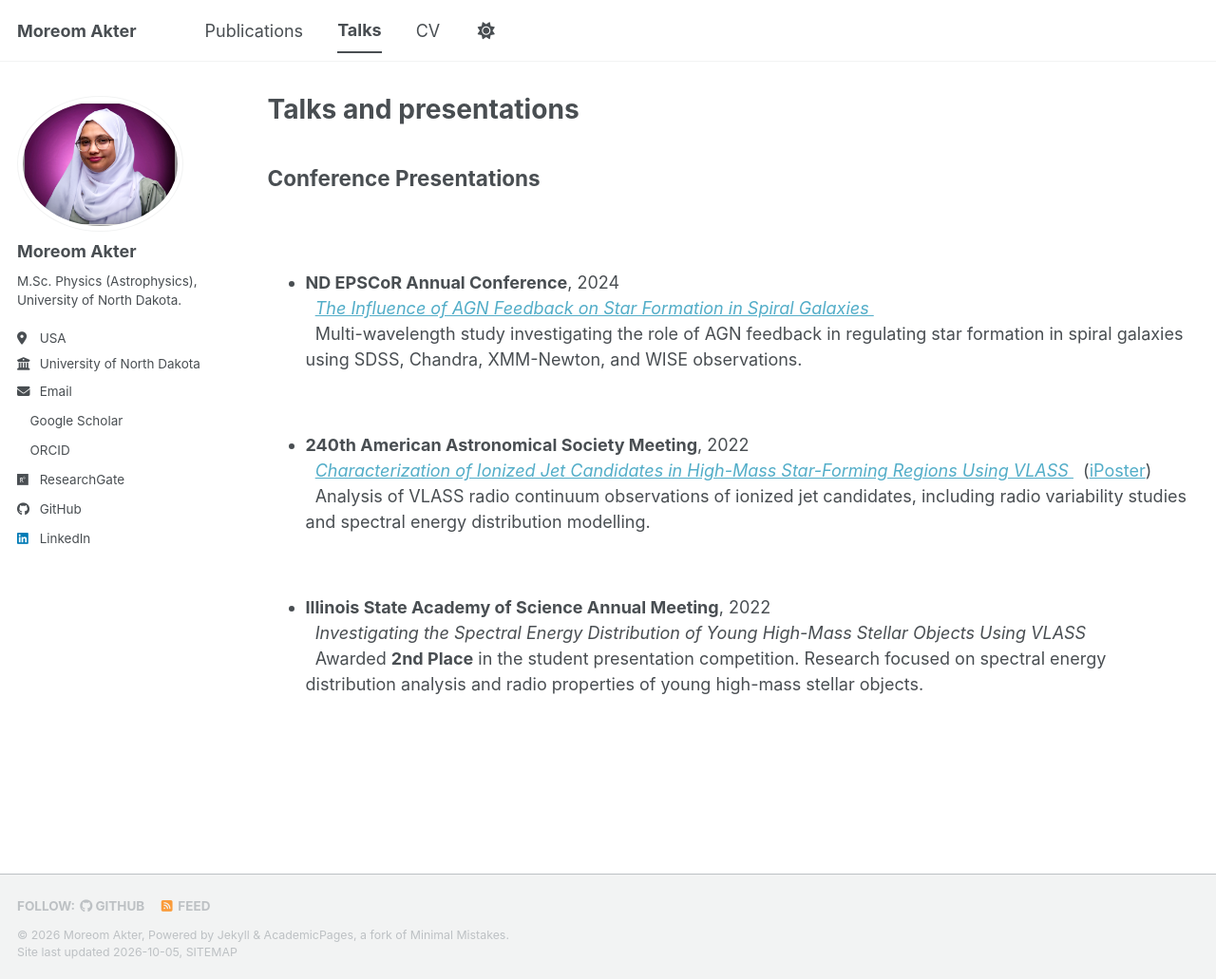
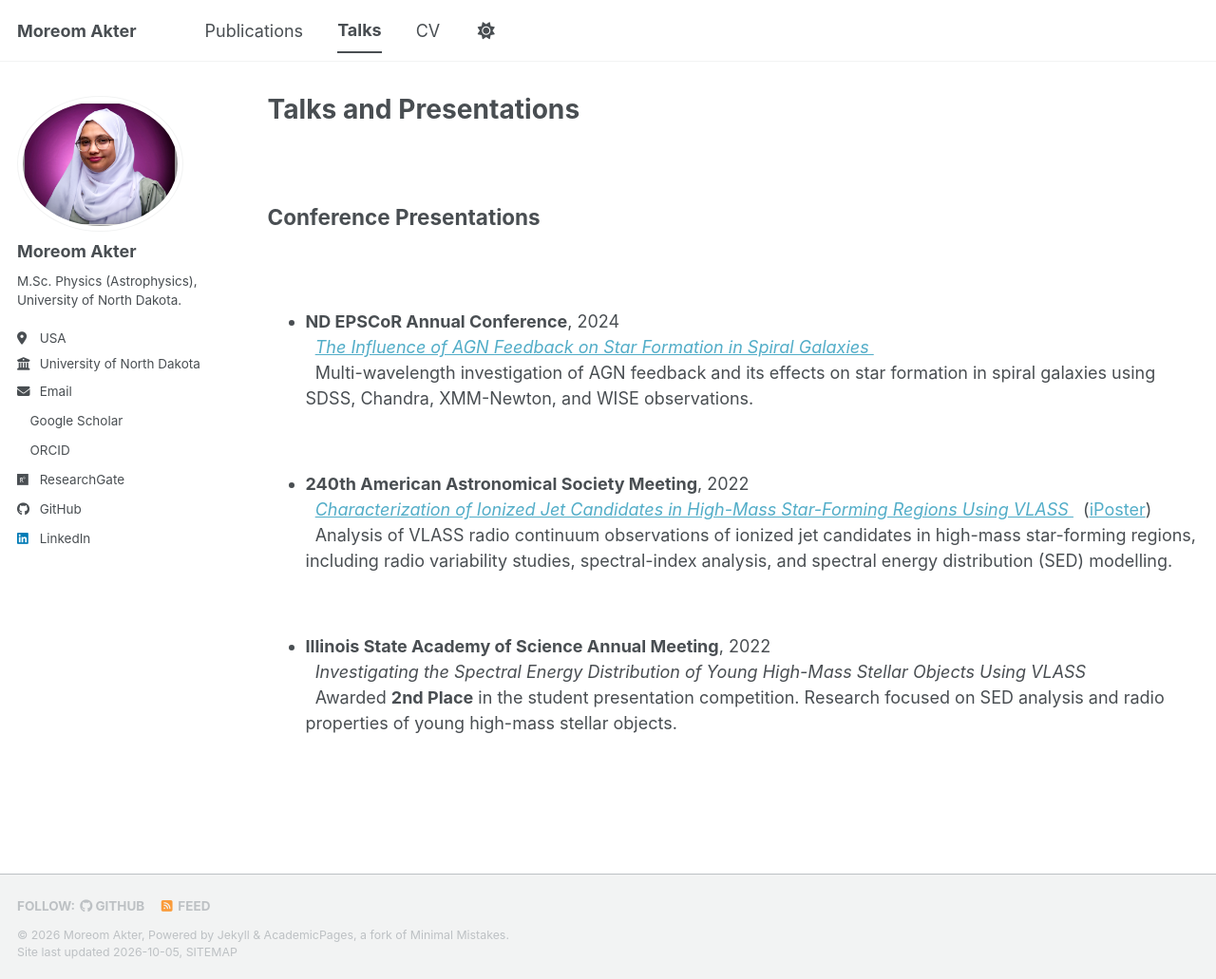
Before and after one commit to Moreom/Moreom.github.io, a Jekyll site: the page built from _pages/talks.html, in a window 1280 px wide and 1031 px high. Shown: the whole window at 95% size. Built offline with Jekyll 4.4.1, drawn with Linux system fonts in a browser that asks for light colours; a style sheet for code colours, icons or effects is not loaded.

Commit message:
Update talks.html

```diff
--- a/_pages/talks.html
+++ b/_pages/talks.html
@@ -1,9 +1,10 @@
 ---
 layout: archive
-title: "Talks and presentations"
+title: "Talks and Presentations"
 permalink: /talks/
 author_profile: true
 ---
+
 <h2>Conference Presentations</h2>
 
 <ul>
@@ -19,7 +20,7 @@ The Influence of AGN Feedback on Star Formation in Spiral Galaxies
 
 <br>
 
-Multi-wavelength study investigating the role of AGN feedback in regulating star formation in spiral galaxies using SDSS, Chandra, XMM-Newton, and WISE observations.
+Multi-wavelength investigation of AGN feedback and its effects on star formation in spiral galaxies using SDSS, Chandra, XMM-Newton, and WISE observations.
 </li>
 
 <br>
@@ -37,7 +38,7 @@ Characterization of Ionized Jet Candidates in High-Mass Star-Forming Regions Usi
 
 <br>
 
-Analysis of VLASS radio continuum observations of ionized jet candidates, including radio variability studies and spectral energy distribution modelling.
+Analysis of VLASS radio continuum observations of ionized jet candidates in high-mass star-forming regions, including radio variability studies, spectral-index analysis, and spectral energy distribution (SED) modelling.
 </li>
 
 <br>
@@ -51,7 +52,7 @@ Investigating the Spectral Energy Distribution of Young High-Mass Stellar Object
 
 <br>
 
-Awarded <strong>2nd Place</strong> in the student presentation competition. Research focused on spectral energy distribution analysis and radio properties of young high-mass stellar objects.
+Awarded <strong>2nd Place</strong> in the student presentation competition. Research focused on SED analysis and radio properties of young high-mass stellar objects.
 </li>
 
 </ul>
```
